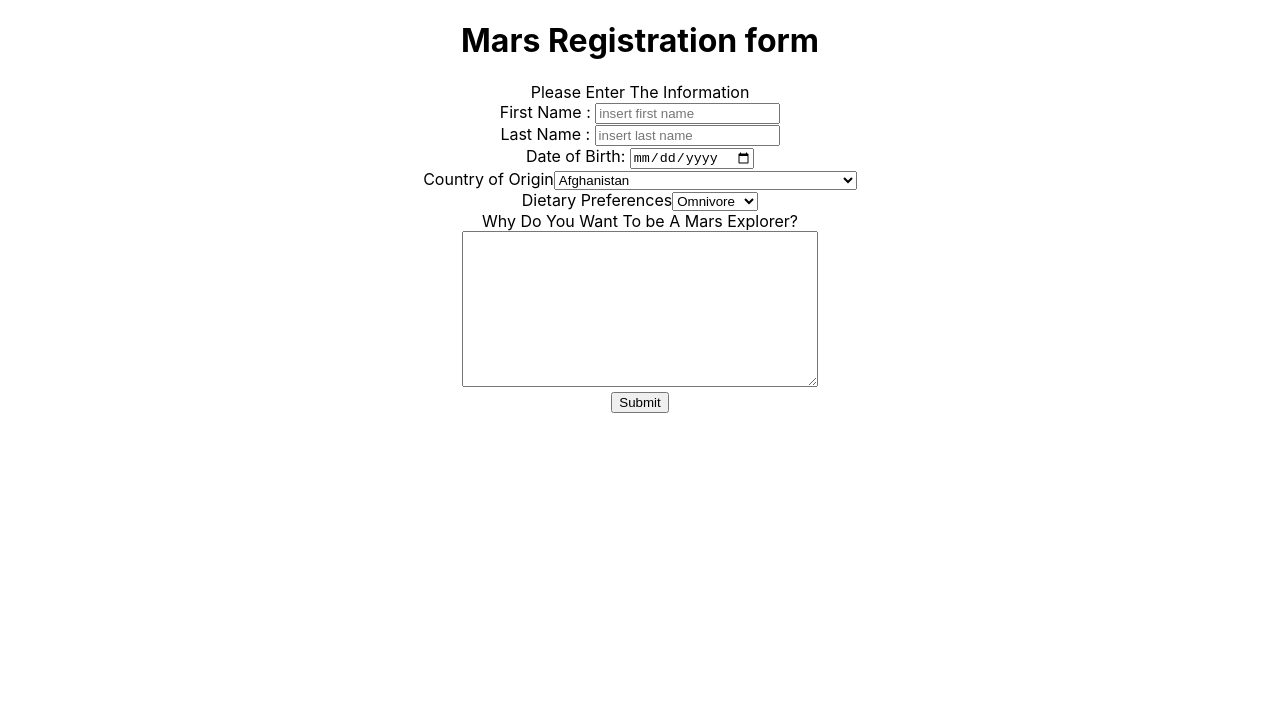
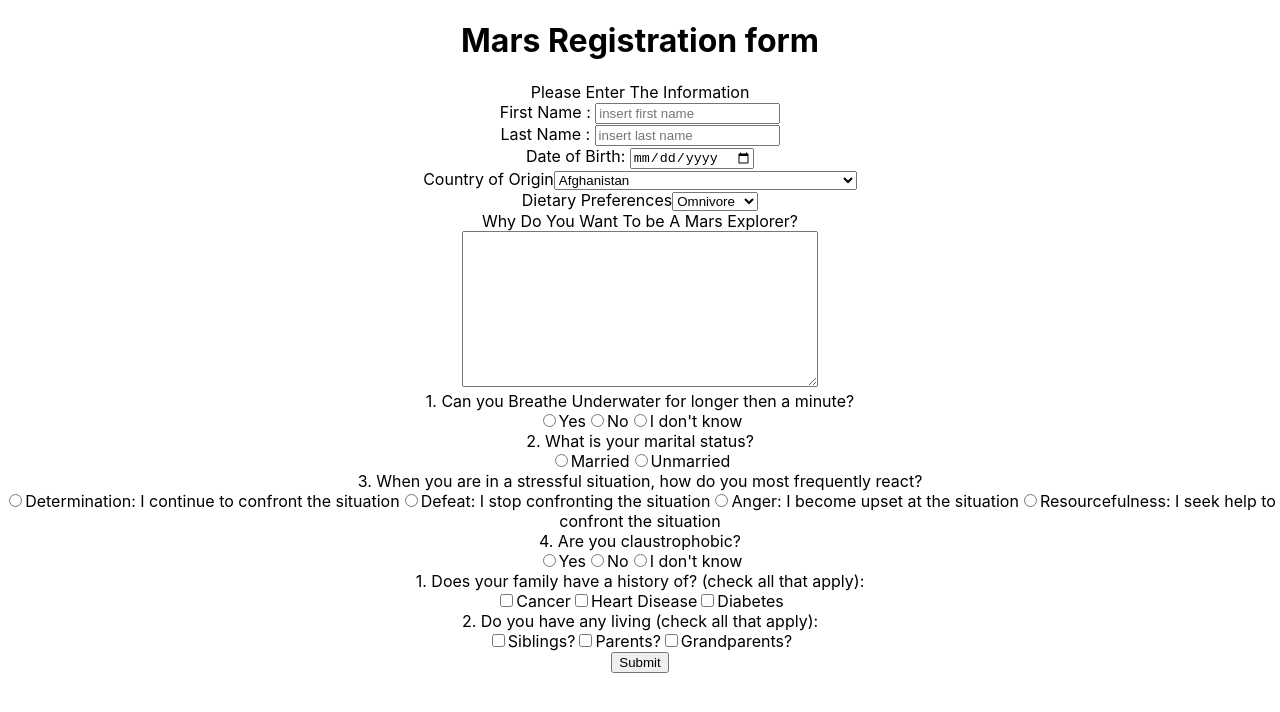
Before and after one commit to joinpursuit/Pursuit-Core-Web-Mars-Form-Lab, a React (Create React App) app in the folder mars-form/: page / in a window 1280 px wide. Shown: the top 712 px of the page. Built offline with nearby package versions, Linux system fonts and the light colour scheme.

Commit message:
work on textbox questions

```diff
--- a/mars-form/src/Component/form.js
+++ b/mars-form/src/Component/form.js
@@ -10,7 +10,8 @@ class Form extends Component{
         countries: countries,
         country: "",
         dietPref: "omnivore",
-        whyMars: ""
+        whyMars: "",
+        formCompleted: false
 
     }
     handleFirstName = e =>{
@@ -109,6 +110,175 @@ class Form extends Component{
                         <textarea id="text" type="text"  onChange = {this.handleMars} required/>
                     </label>
                     <br/>
+                    <label>
+                        1.  Can you Breathe Underwater for longer then a minute?
+                        <br/>
+                            <label>
+                                <input
+                                     type="radio"
+                                     name="q1"
+                                     value="yes"
+                                    //  checked={breathe === yes}
+                                     onChange={this.handleQ1}
+
+                                />
+                                Yes
+                        </label>
+                        <label>
+                            <input
+                                type="radio"
+                                name="q1"
+                                value="no"
+
+                            />
+                            No
+                        </label>
+                        <label>
+                            <input
+                                type="radio"
+                                name="q1"
+                                value="Idk"
+                            />
+                            I don't know
+                        </label>
+
+                    </label>
+                    <br/>
+                    <label>
+                        2.  What is your marital status?
+                        <br/>
+                            <label>
+                                <input
+                                    type="radio"
+                                    name="q2"
+                                    value="married"
+                                />
+                                Married
+                            </label>
+                            <label>
+                                <input
+                                    type="radio"
+                                    name="q2"
+                                    value="unmarried"
+                                />
+                                Unmarried
+                            </label>
+                    </label>
+                    <br/>
+                    <label>
+                        3.  When you are in a stressful situation, how do you most frequently react?
+                        <br/>
+                            <label>
+                                    <input
+                                        type="radio"
+                                        name="q3"
+                                        value="1"
+                                    />
+                                Determination: I continue to confront the situation
+                            </label>
+                            <label>
+                                    <input
+                                        type="radio"
+                                        name="q3"
+                                        value="2"
+                                    />
+                                Defeat: I stop confronting the situation
+                            </label>
+                            <label>
+                                    <input
+                                        type="radio"
+                                        name="q3"
+                                        value="3"
+                                    />
+                                Anger: I become upset at the situation
+                            </label>
+                            <label>
+                                    <input
+                                        type="radio"
+                                        name="q3"
+                                        value="4"
+                                    />
+                                Resourcefulness: I seek help to confront the situation
+                            </label>
+                    </label>
+                    <br/>
+                    <label>
+                        4.  Are you claustrophobic?
+                    </label>
+                    <br/>
+                        <label>
+                            <input
+                                type="radio"
+                                name="q4"
+                                value="yes"
+                            />
+                            Yes
+                        </label>
+                        <label>
+                            <input
+                                type="radio"
+                                name="q4"
+                                value="no"
+                            />
+                            No
+                        </label>
+                        <label>
+                                <input
+                                    type="radio"
+                                    name="q4"
+                                    value="Idk"
+                                />
+                            I don't know
+                        </label>
+                        <br/>
+                    <label/>
+                    <label>
+                      1.  Does your family have a history of? (check all that apply):
+                      <br/>
+                        <label>
+                            <input
+                                type="checkbox"
+                                //checked={agree}
+                            />
+                            Cancer
+                        </label>
+                        <label>
+                            <input
+                                type="checkbox"
+                            />
+                            Heart Disease
+                        </label>
+                        <label>
+                            <input
+                                type="checkbox"
+                            />
+                            Diabetes
+                        </label>
+                    </label>
+                    <br/>
+                    <label>
+                        2.  Do you have any living (check all that apply):
+                        <br/>
+                        <label>
+                            <input
+                                type="checkbox"
+                            />
+                            Siblings?
+                        </label>
+                        <label>
+                            <input
+                                type="checkbox"
+                            />
+                            Parents?
+                        </label>
+                        <label>
+                            <input
+                                type="checkbox"
+                            />
+                            Grandparents?
+                        </label>
+                    </label>
+                    <br/>
                     <button type="submit">
                         Submit
                     </button>
```
